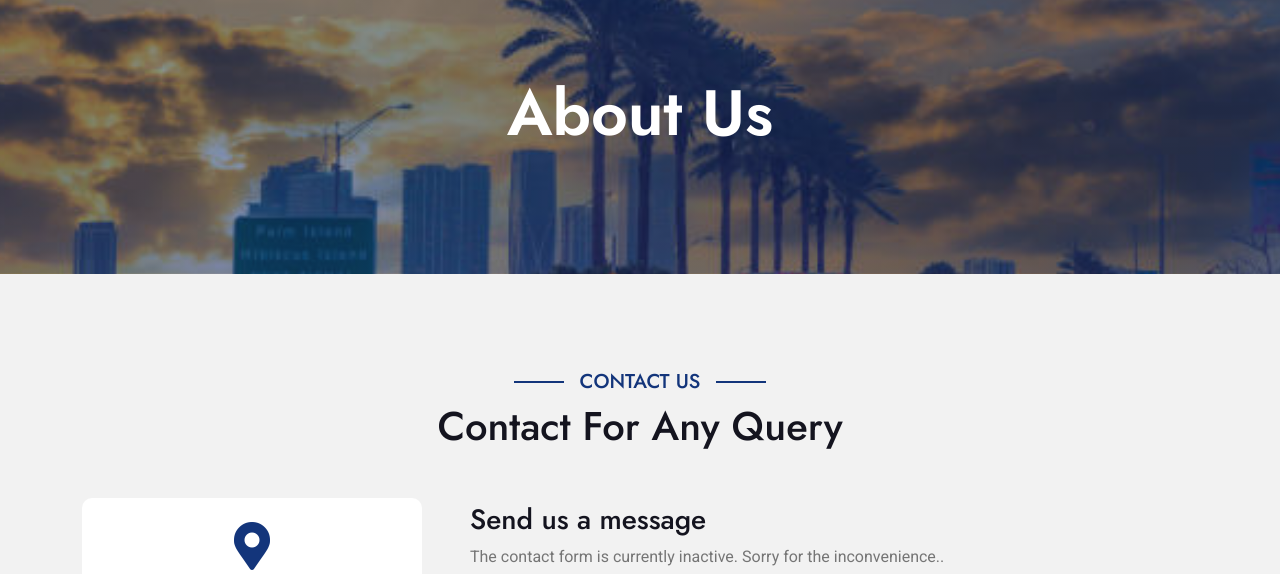
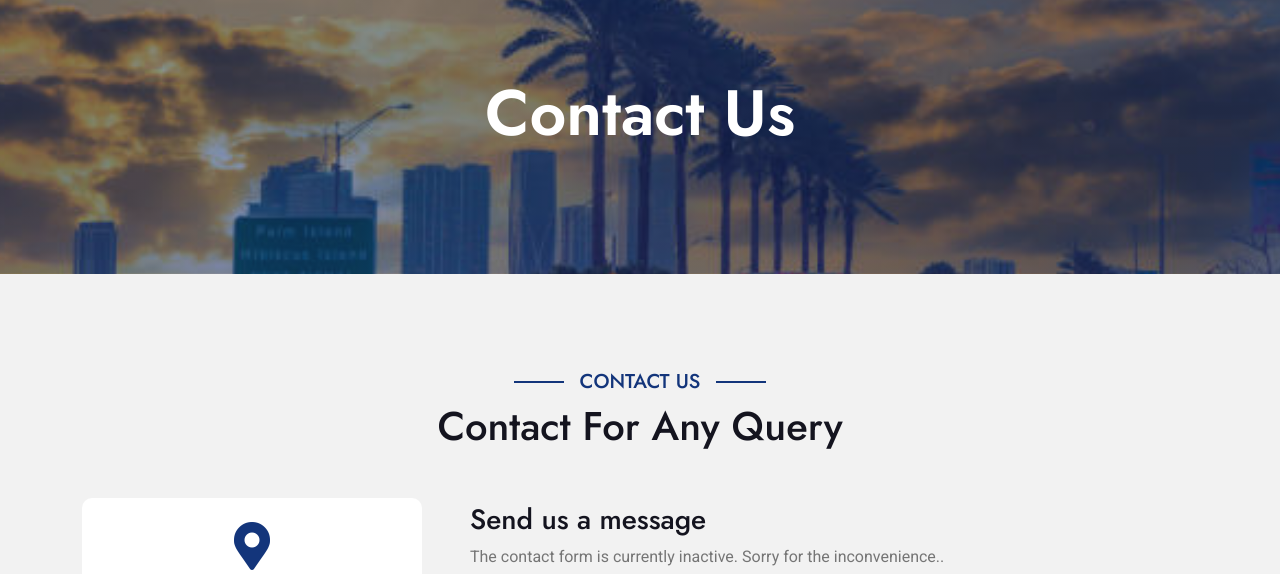
Before and after one commit to madushandbh94/MIGroups, a plain HTML site: page contact.html in a window 1280 px wide. Shown: the part 168-742 px from the top of the page. Drawn offline with nearby package versions, Linux system fonts and the light colour scheme.

Commit message:
Add files via upload

```diff
--- a/contact.html
+++ b/contact.html
@@ -119,7 +119,7 @@
         <!-- Header Start -->
         <div class="container-fluid bg-breadcrumb">
             <div class="container text-center py-5" style="max-width: 900px;">
-                <h3 class="text-white display-3 mb-4">About Us</h1>
+                <h3 class="text-white display-3 mb-4">Contact Us</h1>
                     <!--
                 <ol class="breadcrumb justify-content-center mb-0">
                     <li class="breadcrumb-item"><a href="index.html">Home</a></li>
```
